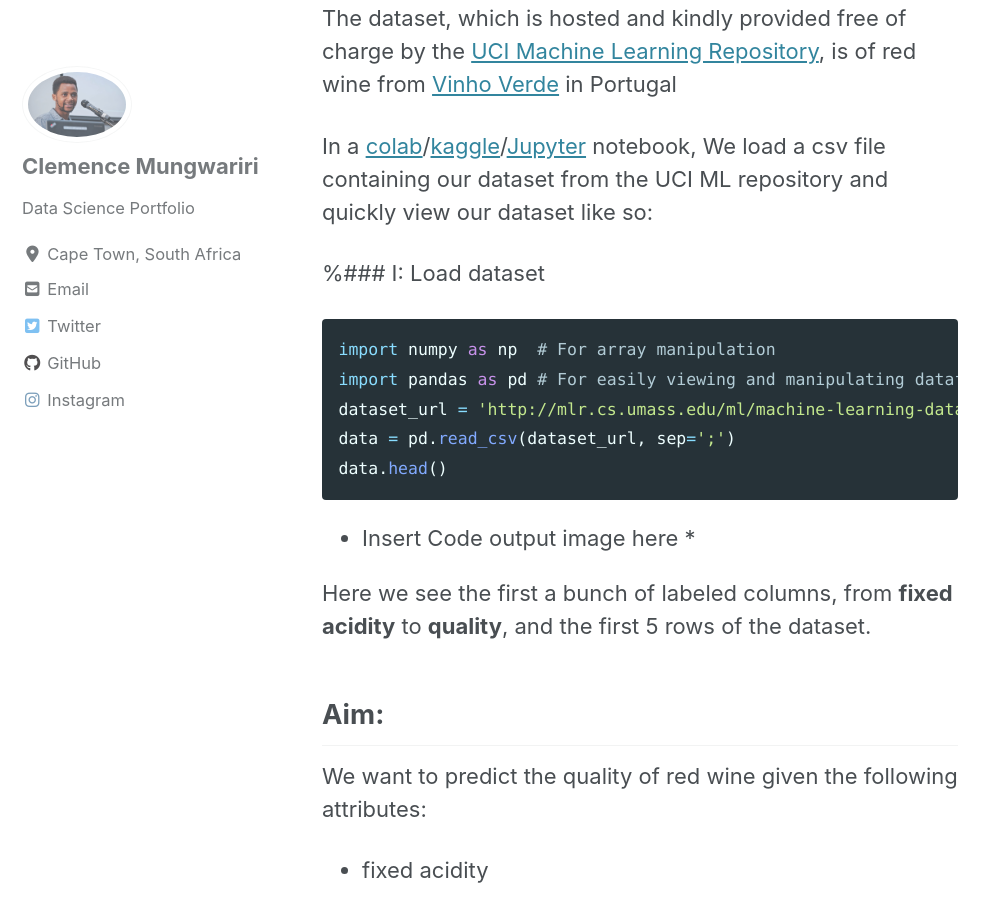
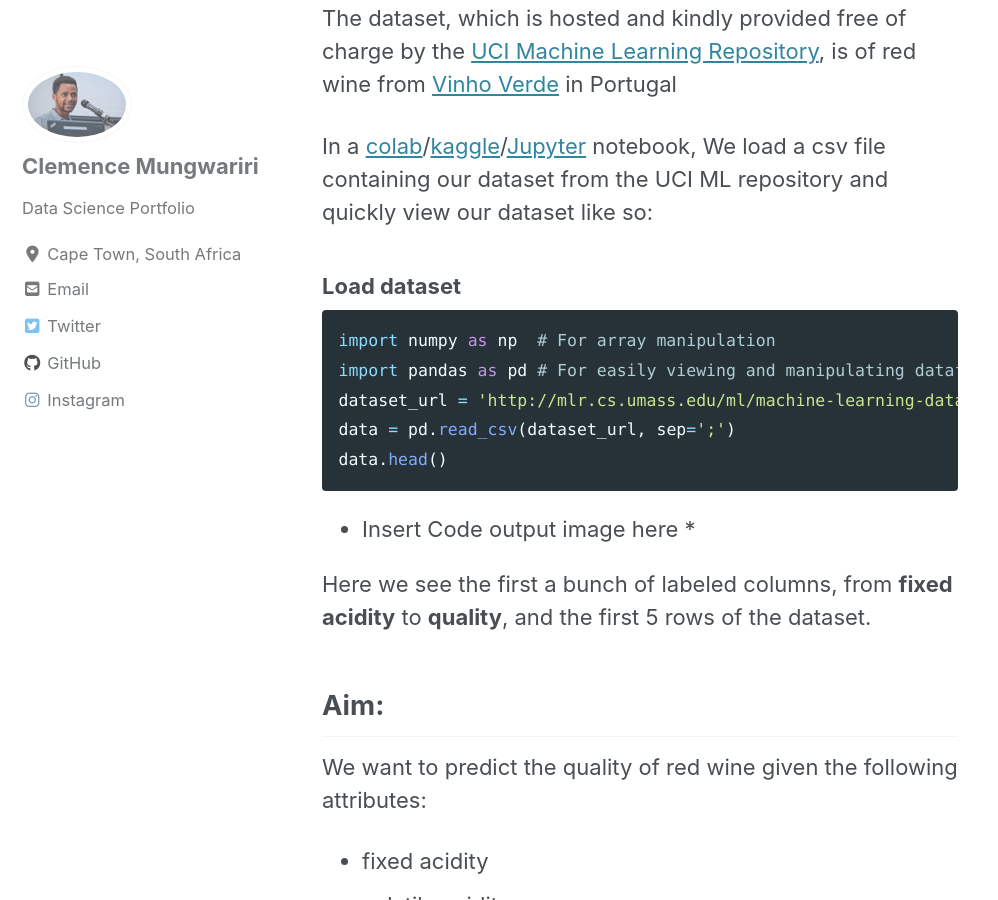
Before and after one commit to clemence5/clemence5.github.io, a Jekyll site: the page built from _posts/2019-09-02-wine.md, in a window 1280 px wide and 900 px high, scrolled down 1260 px. Shown: the whole window, without its empty margins (0-998 px from the left). Built offline with Jekyll 4.4.1, drawn with Linux system fonts in a browser that asks for light colours; cached includes are drawn as plain includes; nearby versions of some CDN libraries; formulas are drawn with MathJax 3.

````diff
--- a/_posts/2019-09-02-wine.md
+++ b/_posts/2019-09-02-wine.md
@@ -17,7 +17,7 @@ The dataset, which is hosted and kindly provided free of charge by the [UCI Mach
 In a [colab](https://colab.research.google.com/)/[kaggle](https://www.kaggle.com/)/[Jupyter](https://jupyter.org/) notebook, We load a csv file containing our dataset from the UCI ML repository
 and quickly view our dataset like so:
 
-%### I: Load dataset
+### Load dataset
 ```python
 import numpy as np  # For array manipulation
 import pandas as pd # For easily viewing and manipulating dataframes
````
